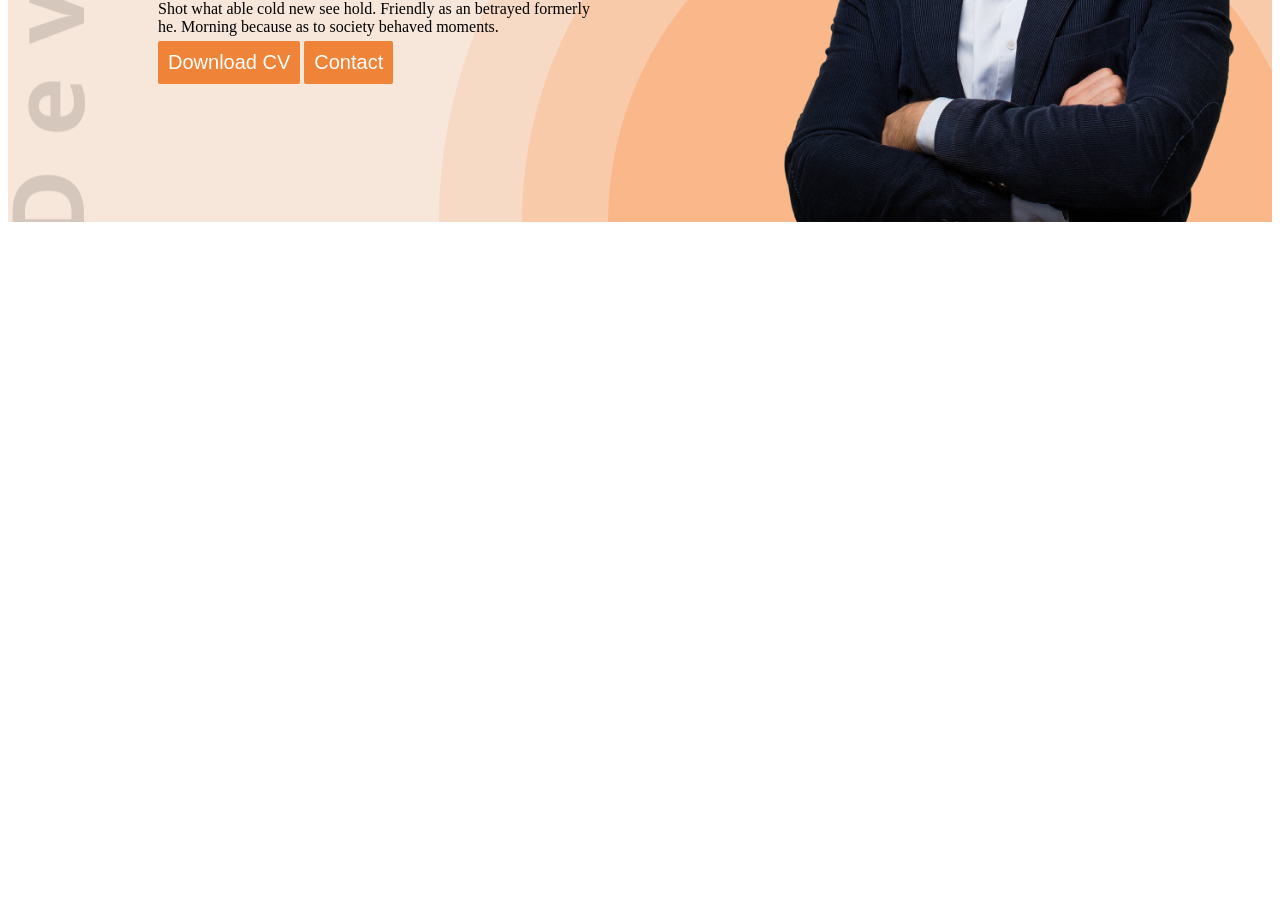
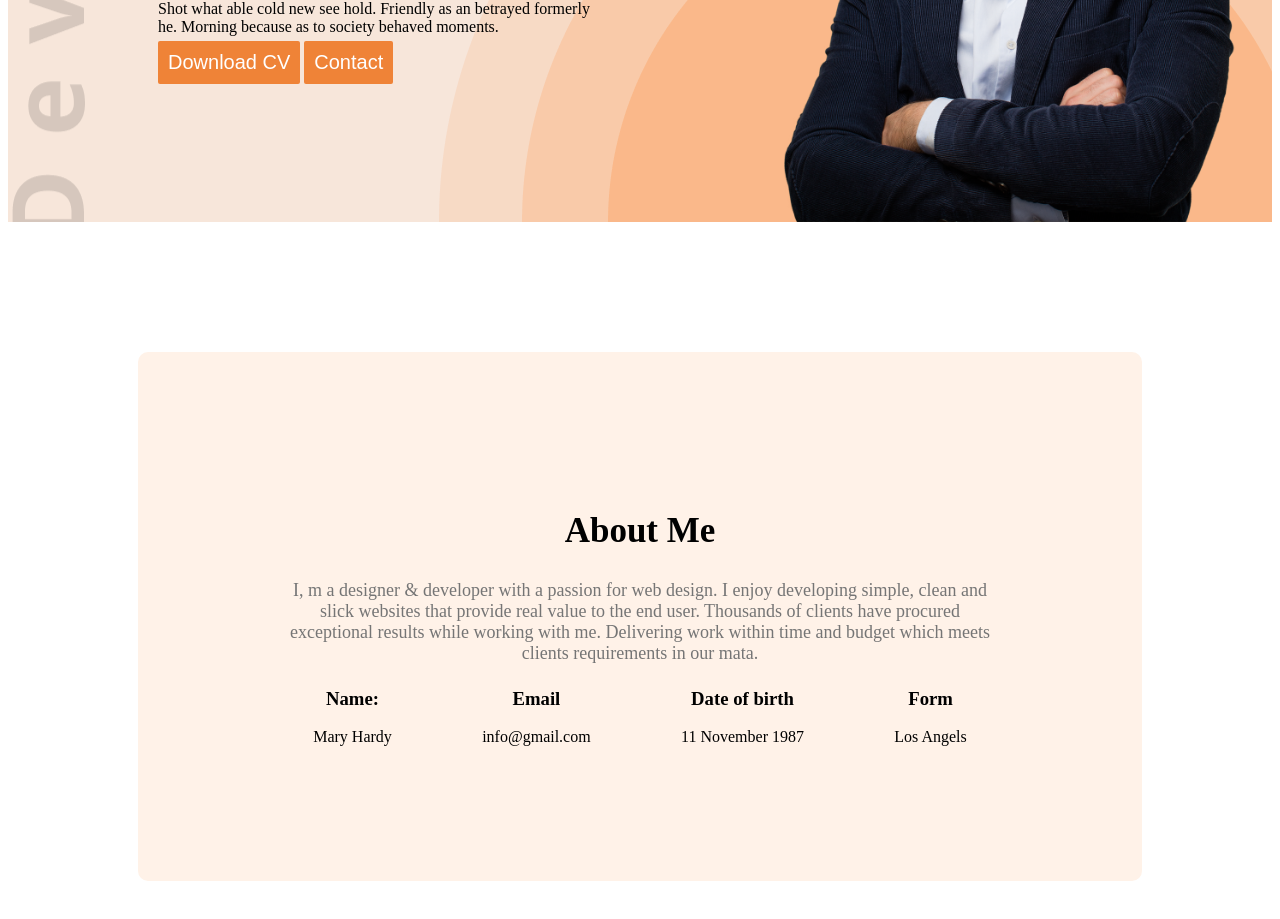
Before and after one commit to itzmun2811/developer---portfolio, a plain HTML site: page index2.html in a window 1280 px wide. Shown: the part 555-1474 px from the top of the page. Before the commit the page ends 800 px from the top, so only its background shows below. Drawn offline with Linux system fonts and the light colour scheme.

Commit message:
about done

```diff
--- a/index2.html
+++ b/index2.html
@@ -33,15 +33,47 @@
         <button class="btn-primary">Contact</button> </div>
 <img class="profile-pic" src="images/hardy.png" alt="">
 
-</div>
+        </div>
+
+    </header>
+    <main>
+        <section class="about">
+            <h1 class="section-tittle">About Me</h1>
+            <p class="section-description">
+                I, m a designer & developer with a passion for web design. I enjoy developing simple, clean and <br>
+        slick websites that provide real value to the end user.
+         Thousands of clients have procured <br>
+         exceptional results while working with me.
+          Delivering work within time and budget which meets <br>
+          clients requirements in our mata.
+            </p>
+            <div class="about-info-container">
+            <div class="about-info">
+                <h3 class="info-tittle">Name:</h3>
+                <p class="info-description">Mary Hardy</p>
+            </div>
+            <div class="about-info">
+                <h3 class="info-tittle">Email</h3>
+                <p class="info-description">info@gmail.com</p>
+            </div>
+            <div class="about-info">
+                <h3 class="info-tittle">Date of birth</h3>
+                <p class="info-description">11 November 1987</p>
+            </div>
+            <div class="about-info">
+                <h3 class="info-tittle">Form</h3>
+                <p class="info-description">Los Angels</p>
+            </div>
 
 
 
 
 
 
-    </header>
-    <main>
+            </div>
+
+        </section>
+
 
 
     </main>
--- a/styles/portfolio2.css
+++ b/styles/portfolio2.css
@@ -67,3 +67,31 @@ p{margin-top: 5px;
 .profile-pic{
     width:500px ;
 }
+/* about menu styles */
+.about-info-container{
+    display: flex;
+    justify-content: space-around;
+}
+.about{
+    background-color:#fff2e8 ;
+border-radius: 10px;
+    margin: 130px;
+    padding: 130px;
+
+
+}
+.about-info{
+    text-align: center;
+}
+
+.section-tittle{
+    font-size: 35px;
+    color: black;
+    font-weight: 700;
+    text-align: center;
+}
+.section-description{
+    text-align: center;
+    color: #757575;
+    font-size: 18px;
+}
```
